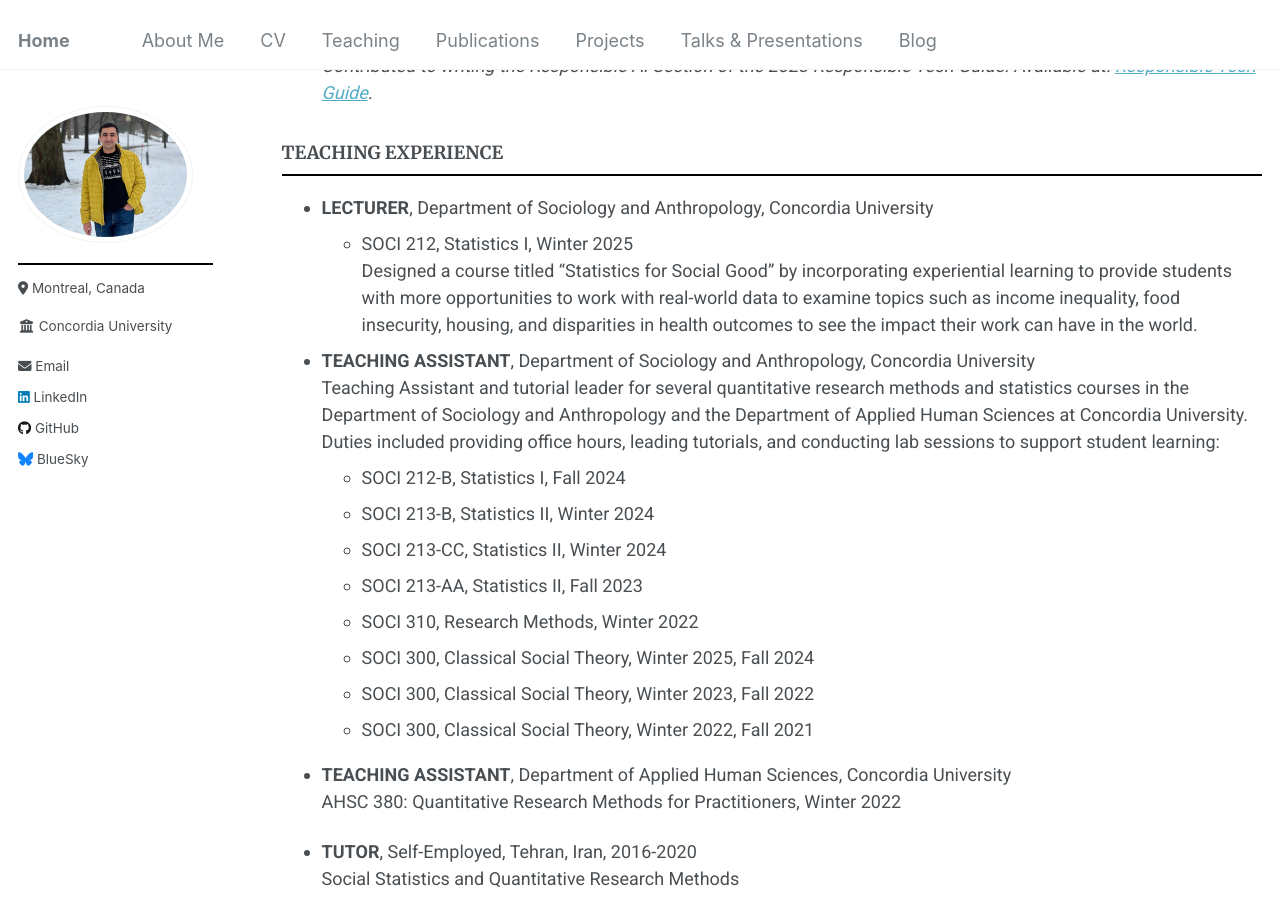
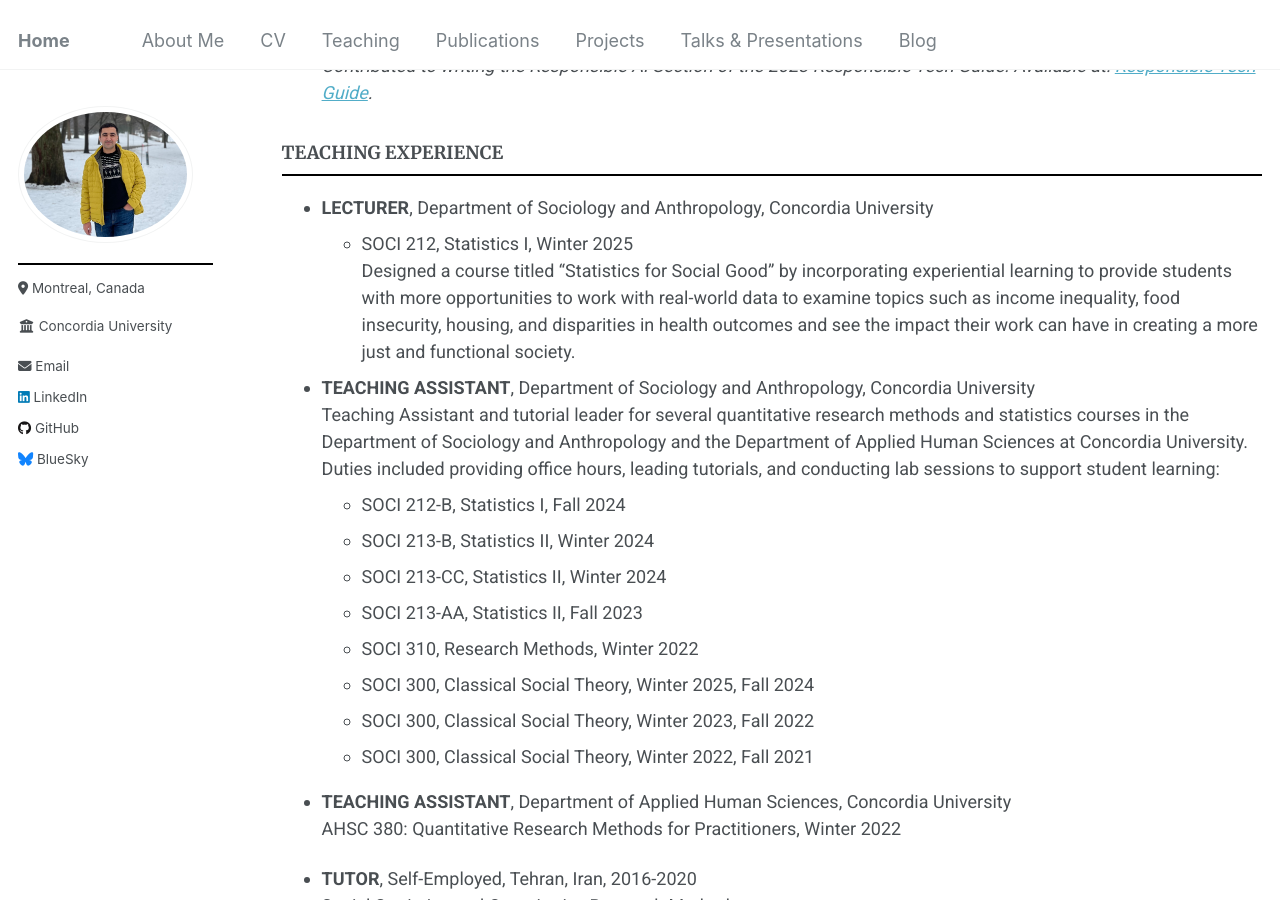
Before and after one commit to Mohsnmonji/mohsnmonji.github.io, a Jekyll site: the page built from _pages/Curriculum Vitae.md, in a window 1280 px wide and 900 px high, scrolled down 1277 px. Built offline with Jekyll 4.4.1, drawn with Linux system fonts in a browser that asks for light colours.

Commit message:
Update Curriculum Vitae.md

```diff
--- a/_pages/Curriculum Vitae.md
+++ b/_pages/Curriculum Vitae.md
@@ -56,7 +56,7 @@ redirect_from:
 
 - **LECTURER**, Department of Sociology and Anthropology, Concordia University
   - SOCI 212, Statistics I, Winter 2025
-    Designed a course titled “Statistics for Social Good” by incorporating experiential learning to provide students with more opportunities to work with real-world data to examine topics such as income inequality, food insecurity, housing, and disparities in health outcomes to see the impact their work can have in the world.
+    Designed a course titled “Statistics for Social Good” by incorporating experiential learning to provide students with more opportunities to work with real-world data to examine topics such as income inequality, food insecurity, housing, and disparities in health outcomes and see the impact their work can have in creating a more just and functional society.
 
 - **TEACHING ASSISTANT**, Department of Sociology and Anthropology, Concordia University
   Teaching Assistant and tutorial leader for several quantitative research methods and statistics courses in the Department of Sociology and Anthropology and the Department of Applied Human Sciences at Concordia University. Duties included providing office hours, leading tutorials, and conducting lab sessions to support student learning:
```
